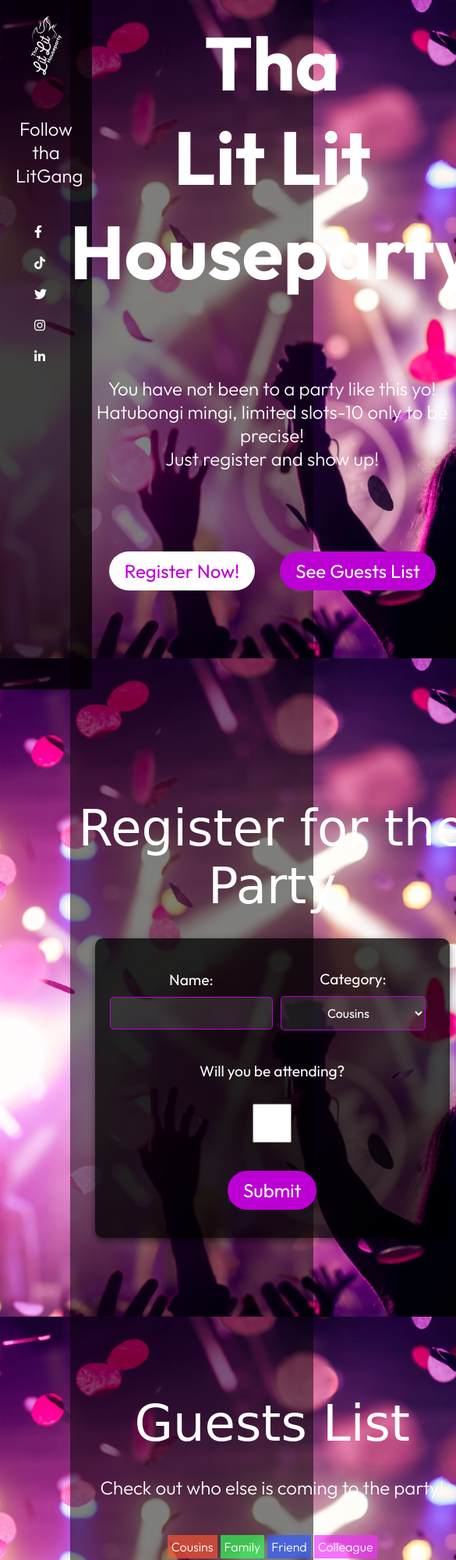
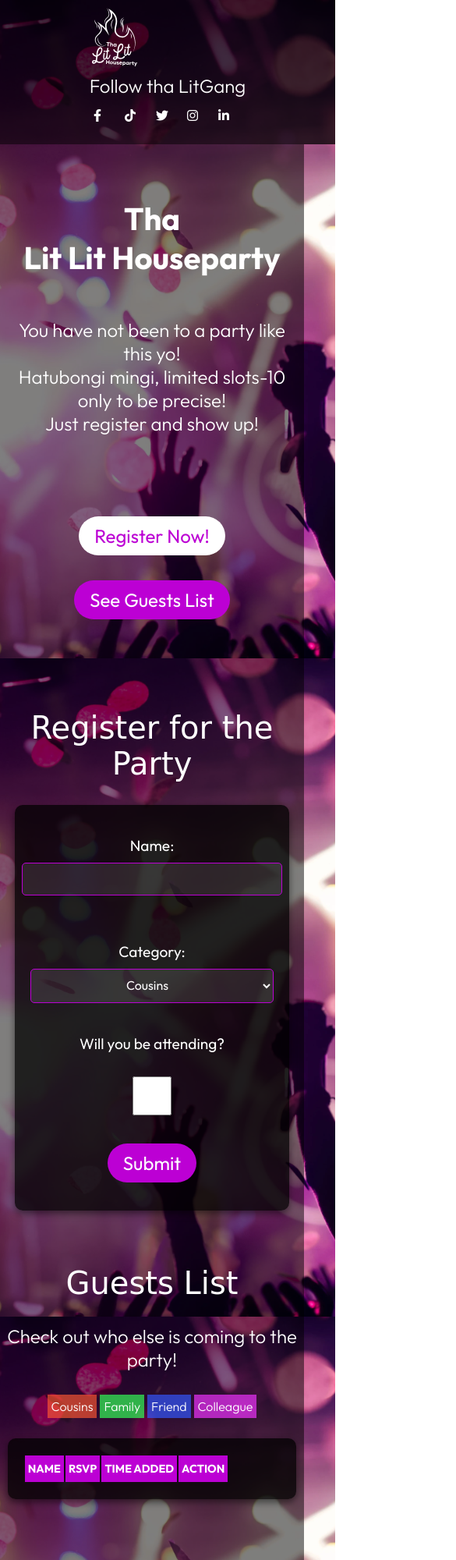
Before and after one commit to AyubFoks/Code-Challenge-2, a plain HTML site: page index.html in a window 390 px wide. Shown: the top 2000 px of the page at 78% size, 585 px wide, since content can reach past the window. Drawn offline with Linux system fonts and the light colour scheme; a web font is replaced by a local one.

Commit message:
Updated html,css and js files

```diff
--- a/index.html
+++ b/index.html
@@ -15,9 +15,10 @@
 <body>
     <header>
         <div id="logo">
-            <img src="./images/lit_lit_white_portrait_logo.svg" alt="Lit Lit Houseparty Logo">
+            <img src="./images/lit_lit_white_portrait_logo.svg" alt="Lit Lit Houseparty Logo" class="desktop-logo">
+            <img src="./images/lit_lit_white_logo.svg" alt="Lit Lit Logo" class="mobile-logo">
         </div>
-        <p>Follow <br>tha LitGang</p>
+        <p>Follow tha LitGang</p>
         <div class="social-icons">
             <a href="https://facebook.com" target="_blank"><i class="fab fa-facebook-f"></i></a>
             <a href="https://tiktok.com" target="_blank"><i class="fab fa-tiktok"></i></a>
@@ -81,7 +82,6 @@
                     </tr>
                 </thead>
                 <tbody id="guestsTableBody">
-                    <!-- Guests will be dynamically added here -->
                 </tbody>
             </table>
         </section>
--- a/src/index.js
+++ b/src/index.js
@@ -3,7 +3,7 @@ document.addEventListener('DOMContentLoaded', function() {
     const registrationForm = document.getElementById('registrationForm');
     const guestsTableBody = document.getElementById('guestsTableBody');
 
-    // Category colors mapping
+    // Category colors for the guests
     const categoryColors = {
         'Cousins': '#ff5833a9',
         'Family': '#33ff58af',
@@ -41,6 +41,8 @@ document.addEventListener('DOMContentLoaded', function() {
 
         // Render the updated guests table
         renderGuestsTable();
+
+        // Reset the registration form
         registrationForm.reset();
     });
 
@@ -97,4 +99,13 @@ document.addEventListener('DOMContentLoaded', function() {
             });
         });
     }
+
+    // Toggle between sections
+    document.getElementById('registerBtn').addEventListener('click', function() {
+        document.getElementById('register').scrollIntoView({ behavior: 'smooth' });
+    });
+
+    document.getElementById('guestsListBtn').addEventListener('click', function() {
+        document.getElementById('guestsList').scrollIntoView({ behavior: 'smooth' });
+    });
 });
--- a/style.css
+++ b/style.css
@@ -1,3 +1,20 @@
+#logo {
+    position: relative;
+}
+
+#logo img {
+    transition: all 0.3s ease;
+}
+
+.desktop-logo {
+    display: block;
+}
+
+.mobile-logo {
+    display: none;
+}
+
+
 body {
     margin: 0;
     padding: 0;
@@ -74,7 +91,6 @@ main {
 }
 
 #register {
-    height: 100vh;
     display: flex;
     flex-direction: column;
     justify-content: center;
@@ -97,7 +113,7 @@ h2 {
     font-size: 4rem;
     color: #ffffff;
     text-align: center;
-    margin-top: 100px;
+    margin-top: 50px;
     margin-bottom: 10px;
 }
 
@@ -250,7 +266,7 @@ button:hover {
     display: flex;
     flex-direction: row;
     justify-content: center;
-    margin: 20px;
+    margin: 4px;
 }
 
 #refCousins {
@@ -294,6 +310,7 @@ button:hover {
 
 #guestsList {
     height: 100vh;
+    margin-bottom: 50px;
     display: flex;
     flex-direction: column;
     justify-content: flex-start;
@@ -315,11 +332,14 @@ button:hover {
 #guestsTable th {
     background-color: #bc00d4;
     position: sticky;
-    top: 0;
+    top: 0;padding: 12px;
+    color: #ffffff;
+    text-align: center;
+    font-family: 'Outfit', sans-serif;
 }
 
-#guestsTable th, #guestsTable td {
-    padding: 12px;
+#guestsTable td {
+    padding: 4px;
     color: #ffffff;
     text-align: center;
     font-family: 'Outfit', sans-serif;
@@ -396,3 +416,120 @@ button:hover {
     background-color: #ff0000;
     transform: scale(1.05);
 }
+
+/* Responsiveness */
+ /* Tablet styles */
+@media screen and (max-width: 1024px) {
+    body {
+        flex-direction: column;
+    }
+
+    header {
+        width: 100vw;
+        height: auto;
+        position: relative;
+        flex-direction: row;
+        justify-content: space-between;
+        align-items: center;
+        padding: 10px 20px;
+    }
+
+     .desktop-logo {
+        display: none;
+    }
+
+    .mobile-logo {
+        display: block;
+        width: 30%;
+        height: auto;
+    }
+
+    header p {
+        margin-top: 0;
+        margin-left: 20px;
+        margin-right: 20px;
+        text-align: center;
+    }
+
+    .social-icons {
+        flex-direction: row;
+        margin-top: 0;
+    }
+
+    main {
+        margin-left: 0;
+        width: 100vw;
+    }
+
+    #pitch {
+        height: auto;
+        padding: 50px 20px;
+    }
+
+    h1 {
+        font-size: 4em;
+    }
+}
+
+/* Bigger Mobile styles */
+@media screen and (max-width: 768px) {
+    h1 {
+        font-size: 3em;
+    }
+
+    h2 {
+        font-size: 3rem;
+    }
+
+    #formFields {
+        flex-direction: column;
+    }
+
+    #formContainer {
+        width: 100%;
+    }
+
+    #cta {
+        flex-direction: column;
+    }
+
+    .color-reference {
+        flex-wrap: wrap;
+    }
+
+    #guestsTable {
+        width: 95%;
+        font-size: 0.9em;
+    }
+
+    #guestsTable th,
+    #guestsTable td {
+        padding: 8px 4px;
+    }
+}
+
+/* Small mobile device styles */
+@media screen and (max-width: 480px) {
+    header {
+        flex-wrap: wrap;
+        justify-content: center;
+    }
+
+    header p {
+        width: 100%;
+        margin: 10px 0;
+    }
+
+    h1 {
+        font-size: 2.5em;
+    }
+
+    h2 {
+        font-size: 2.5rem;
+    }
+
+    #guestsTable {
+        display: block;
+        overflow-x: auto;
+    }
+}
```
